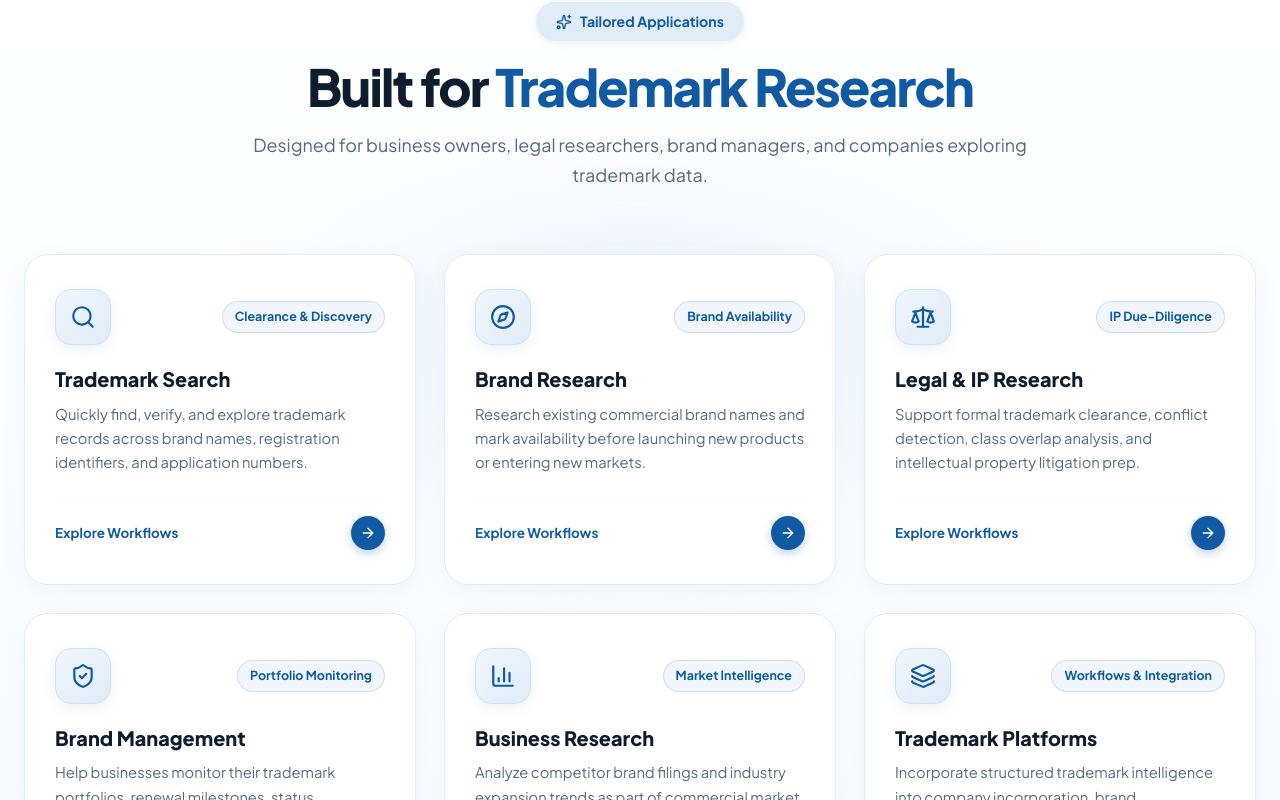
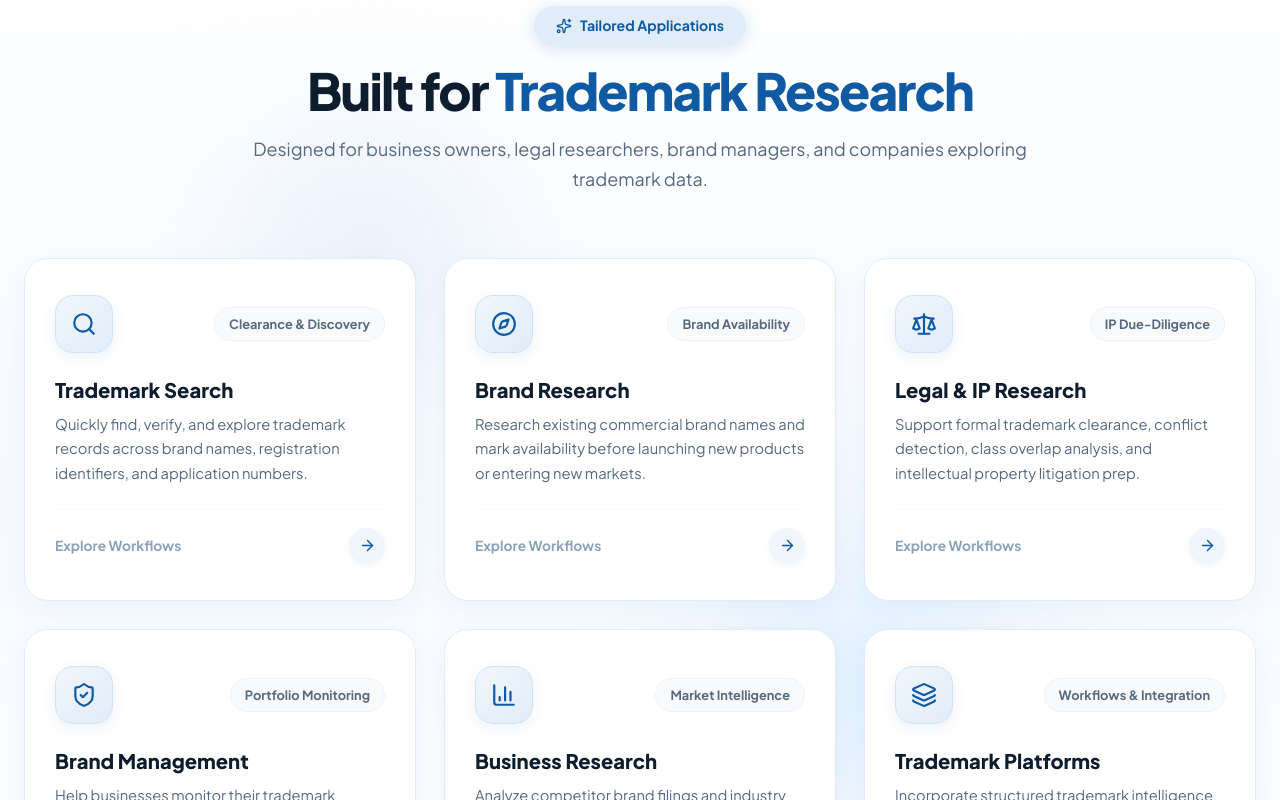
Before and after one commit to abitha340/wty, a React (Vite) app in the folder frontend/: page / in a window 1280 px wide. Shown: the part 5920-6720 px from the top of the page. Built offline with nearby package versions, Linux system fonts and the light colour scheme.

Commit message:
feat: add dynamic ambient orb drifting, card shimmer pass, and spring icon physics to UseCasesSection

```diff
--- a/frontend/src/components/UseCasesSection.jsx
+++ b/frontend/src/components/UseCasesSection.jsx
@@ -1,7 +1,9 @@
-import React from 'react';
-import { Search, Compass, Scale, ShieldCheck, BarChart3, Layers, ArrowRight, Sparkles, CheckCircle2 } from 'lucide-react';
+import React, { useState } from 'react';
+import { Search, Compass, Scale, ShieldCheck, BarChart3, Layers, ArrowRight, Sparkles, Zap, Star } from 'lucide-react';
 
 export default function UseCasesSection({ onNavigateSearch }) {
+  const [hoveredId, setHoveredId] = useState(null);
+
   const useCases = [
     {
       id: 'search',
@@ -9,7 +11,8 @@ export default function UseCasesSection({ onNavigateSearch }) {
       tag: 'Clearance & Discovery',
       desc: 'Quickly find, verify, and explore trademark records across brand names, registration identifiers, and application numbers.',
       icon: Search,
-      sampleQuery: 'NIKE'
+      sampleQuery: 'NIKE',
+      delay: '0s'
     },
     {
       id: 'brand',
@@ -17,7 +20,8 @@ export default function UseCasesSection({ onNavigateSearch }) {
       tag: 'Brand Availability',
       desc: 'Research existing commercial brand names and mark availability before launching new products or entering new markets.',
       icon: Compass,
-      sampleQuery: 'APPLE'
+      sampleQuery: 'APPLE',
+      delay: '0.15s'
     },
     {
       id: 'legal',
@@ -25,7 +29,8 @@ export default function UseCasesSection({ onNavigateSearch }) {
       tag: 'IP Due-Diligence',
       desc: 'Support formal trademark clearance, conflict detection, class overlap analysis, and intellectual property litigation prep.',
       icon: Scale,
-      sampleQuery: 'GOOGLE'
+      sampleQuery: 'GOOGLE',
+      delay: '0.3s'
     },
     {
       id: 'mgmt',
@@ -33,7 +38,8 @@ export default function UseCasesSection({ onNavigateSearch }) {
       tag: 'Portfolio Monitoring',
       desc: 'Help businesses monitor their trademark portfolios, renewal milestones, status transitions, and registered international classes.',
       icon: ShieldCheck,
-      sampleQuery: 'TATA'
+      sampleQuery: 'TATA',
+      delay: '0.45s'
     },
     {
       id: 'business',
@@ -41,7 +47,8 @@ export default function UseCasesSection({ onNavigateSearch }) {
       tag: 'Market Intelligence',
       desc: 'Analyze competitor brand filings and industry expansion trends as part of commercial market research and strategy.',
       icon: BarChart3,
-      sampleQuery: 'SWIGGY'
+      sampleQuery: 'SWIGGY',
+      delay: '0.6s'
     },
     {
       id: 'platforms',
@@ -49,7 +56,8 @@ export default function UseCasesSection({ onNavigateSearch }) {
       tag: 'Workflows & Integration',
       desc: 'Incorporate structured trademark intelligence into company incorporation, brand governance, and naming workflows.',
       icon: Layers,
-      sampleQuery: 'INFOSYS'
+      sampleQuery: 'INFOSYS',
+      delay: '0.75s'
     }
   ];
 
@@ -57,22 +65,37 @@ export default function UseCasesSection({ onNavigateSearch }) {
     <section style={{
       position: 'relative',
       overflow: 'hidden',
-      paddingTop: '96px',
-      paddingBottom: '108px',
-      background: 'linear-gradient(180deg, #ffffff 0%, #f7fbfe 100%)',
+      paddingTop: '100px',
+      paddingBottom: '116px',
+      background: 'linear-gradient(180deg, #ffffff 0%, #f6faff 50%, #ffffff 100%)',
       borderBottom: '1px solid #e1ecf9'
     }}>
 
-      {/* Background Soft Glow Aura */}
+      {/* Dynamic Animated Ambient Background Orbs */}
       <div style={{
         position: 'absolute',
-        top: '20%',
-        left: '50%',
-        transform: 'translateX(-50%)',
-        width: '800px',
+        top: '10%',
+        left: '10%',
+        width: '400px',
         height: '400px',
-        background: 'radial-gradient(ellipse at center, rgba(225, 236, 249, 0.7) 0%, rgba(240, 246, 252, 0.3) 55%, transparent 75%)',
-        filter: 'blur(40px)',
+        borderRadius: '50%',
+        background: 'radial-gradient(circle, rgba(225, 236, 249, 0.8) 0%, rgba(240, 246, 252, 0.2) 60%, transparent 80%)',
+        filter: 'blur(45px)',
+        animation: 'orbFloat1 12s ease-in-out infinite alternate',
+        pointerEvents: 'none',
+        zIndex: 0
+      }} />
+
+      <div style={{
+        position: 'absolute',
+        bottom: '10%',
+        right: '10%',
+        width: '500px',
+        height: '500px',
+        borderRadius: '50%',
+        background: 'radial-gradient(circle, rgba(209, 232, 255, 0.7) 0%, rgba(240, 246, 252, 0.2) 60%, transparent 80%)',
+        filter: 'blur(50px)',
+        animation: 'orbFloat2 14s ease-in-out infinite alternate',
         pointerEvents: 'none',
         zIndex: 0
       }} />
@@ -80,23 +103,24 @@ export default function UseCasesSection({ onNavigateSearch }) {
       <div className="container" style={{ maxWidth: '1360px', margin: '0 auto', padding: '0 24px', position: 'relative', zIndex: 1 }}>
 
         {/* =========================================================================
-            CENTERED SECTION HEADER
+            CENTERED SECTION HEADER WITH ANIMATED BADGE
            ========================================================================= */}
         <div style={{ textAlign: 'center', maxWidth: '820px', margin: '0 auto 64px auto' }}>
 
-          {/* Badge */}
+          {/* Animated Badge */}
           <div style={{ display: 'inline-flex', marginBottom: '16px' }}>
             <div style={{
               display: 'inline-flex',
               alignItems: 'center',
               gap: '8px',
-              padding: '8px 20px',
+              padding: '8px 22px',
               borderRadius: '24px',
               background: '#e1ecf9',
               color: '#0f5aa2',
               fontSize: '0.88rem',
               fontWeight: '700',
-              boxShadow: '0 2px 8px rgba(15, 90, 162, 0.08)'
+              boxShadow: '0 2px 12px rgba(15, 90, 162, 0.1)',
+              animation: 'badgePulse 3s ease-in-out infinite'
             }}>
               <Sparkles size={16} color="#0f5aa2" />
               <span>Tailored Applications</span>
@@ -127,7 +151,7 @@ export default function UseCasesSection({ onNavigateSearch }) {
         </div>
 
         {/* =========================================================================
-            6 USE CASE CARDS GRID (3 COLUMNS x 2 ROWS)
+            6 ANIMATED USE CASE CARDS GRID (3 COLUMNS x 2 ROWS)
            ========================================================================= */}
         <div style={{
           display: 'grid',
@@ -136,69 +160,89 @@ export default function UseCasesSection({ onNavigateSearch }) {
         }}>
           {useCases.map((item) => {
             const IconComp = item.icon;
+            const isHovered = hoveredId === item.id;
+
             return (
               <div
                 key={item.id}
+                onMouseEnter={() => setHoveredId(item.id)}
+                onMouseLeave={() => setHoveredId(null)}
                 onClick={() => onNavigateSearch ? onNavigateSearch(item.sampleQuery) : null}
                 style={{
                   background: '#ffffff',
                   borderRadius: '24px',
-                  padding: '34px 30px',
-                  border: '1.5px solid #e1ecf9',
-                  boxShadow: '0 8px 28px rgba(15, 90, 162, 0.05)',
+                  padding: '36px 30px',
+                  border: isHovered ? '1.5px solid #0f5aa2' : '1.5px solid #e1ecf9',
+                  boxShadow: isHovered
+                    ? '0 22px 50px rgba(15, 90, 162, 0.16), 0 0 20px rgba(15, 90, 162, 0.08)'
+                    : '0 8px 28px rgba(15, 90, 162, 0.05)',
                   display: 'flex',
                   flexDirection: 'column',
                   justifyContent: 'space-between',
-                  minHeight: '270px',
+                  minHeight: '280px',
                   cursor: 'pointer',
                   position: 'relative',
                   overflow: 'hidden',
-                  transition: 'all 0.3s cubic-bezier(0.16, 1, 0.3, 1)'
-                }}
-                onMouseEnter={(e) => {
-                  e.currentTarget.style.transform = 'translateY(-8px)';
-                  e.currentTarget.style.borderColor = '#0f5aa2';
-                  e.currentTarget.style.boxShadow = '0 20px 48px rgba(15, 90, 162, 0.14)';
-                }}
-                onMouseLeave={(e) => {
-                  e.currentTarget.style.transform = 'translateY(0)';
-                  e.currentTarget.style.borderColor = '#e1ecf9';
-                  e.currentTarget.style.boxShadow = '0 8px 28px rgba(15, 90, 162, 0.05)';
+                  transform: isHovered ? 'translateY(-10px) scale(1.015)' : 'translateY(0) scale(1.0)',
+                  transition: 'all 0.35s cubic-bezier(0.16, 1, 0.3, 1)'
                 }}
               >
 
-                {/* Top Row: Dual-Layer Icon on Left & Feature Tag on Right */}
+                {/* Light Shimmer / Streak Effect on Hover */}
+                {isHovered && (
+                  <div style={{
+                    position: 'absolute',
+                    top: 0,
+                    left: '-100%',
+                    width: '50%',
+                    height: '100%',
+                    background: 'linear-gradient(90deg, transparent, rgba(225, 236, 249, 0.4), transparent)',
+                    transform: 'skewX(-25deg)',
+                    animation: 'cardShine 0.8s ease forwards',
+                    pointerEvents: 'none'
+                  }} />
+                )}
+
+                {/* Top Row: Animated Dual-Layer Icon on Left & Feature Tag on Right */}
                 <div style={{
                   display: 'flex',
                   alignItems: 'center',
                   justifyContent: 'space-between',
-                  marginBottom: '22px'
+                  marginBottom: '24px'
                 }}>
 
-                  {/* Dual-Layer Rounded Icon Box */}
+                  {/* Dual-Layer Rounded Icon Box with Hover Physics */}
                   <div style={{
-                    width: '56px',
-                    height: '56px',
-                    borderRadius: '16px',
-                    background: 'linear-gradient(135deg, #f0f6fc 0%, #e1ecf9 100%)',
+                    width: '58px',
+                    height: '58px',
+                    borderRadius: '18px',
+                    background: isHovered
+                      ? 'linear-gradient(135deg, #0f5aa2 0%, #1572c6 100%)'
+                      : 'linear-gradient(135deg, #f0f6fc 0%, #e1ecf9 100%)',
                     display: 'flex',
                     alignItems: 'center',
                     justifyContent: 'center',
-                    border: '1.5px solid #d0e2f5',
-                    boxShadow: '0 4px 14px rgba(15, 90, 162, 0.08)'
+                    border: isHovered ? '1.5px solid #0f5aa2' : '1.5px solid #d0e2f5',
+                    boxShadow: isHovered
+                      ? '0 8px 24px rgba(15, 90, 162, 0.35)'
+                      : '0 4px 14px rgba(15, 90, 162, 0.08)',
+                    transform: isHovered ? 'scale(1.1) rotate(-6deg)' : 'scale(1.0) rotate(0deg)',
+                    transition: 'all 0.3s cubic-bezier(0.34, 1.56, 0.64, 1)'
                   }}>
-                    <IconComp size={26} color="#0f5aa2" />
+                    <IconComp size={26} color={isHovered ? '#ffffff' : '#0f5aa2'} />
                   </div>
 
-                  {/* Feature Tag Pill */}
+                  {/* Feature Tag Pill with Hover Glow */}
                   <span style={{
-                    fontSize: '0.78rem',
+                    fontSize: '0.8rem',
                     fontWeight: '700',
-                    color: '#0f5aa2',
-                    background: '#f0f6fc',
-                    padding: '5px 12px',
+                    color: isHovered ? '#0f5aa2' : '#556980',
+                    background: isHovered ? '#e1ecf9' : '#f8fafc',
+                    padding: '6px 14px',
                     borderRadius: '20px',
-                    border: '1px solid rgba(15, 90, 162, 0.15)'
+                    border: isHovered ? '1px solid #0f5aa2' : '1px solid #eef2f6',
+                    transform: isHovered ? 'scale(1.04)' : 'scale(1.0)',
+                    transition: 'all 0.25s ease'
                   }}>
                     {item.tag}
                   </span>
@@ -208,11 +252,12 @@ export default function UseCasesSection({ onNavigateSearch }) {
                 {/* Middle Content: Title & Description */}
                 <div>
                   <h3 style={{
-                    fontSize: '1.24rem',
+                    fontSize: '1.26rem',
                     fontWeight: '800',
-                    color: '#0d1d2e',
+                    color: isHovered ? '#0f5aa2' : '#0d1d2e',
                     marginBottom: '10px',
-                    lineHeight: 1.25
+                    lineHeight: 1.25,
+                    transition: 'color 0.25s ease'
                   }}>
                     {item.title}
                   </h3>
@@ -227,32 +272,41 @@ export default function UseCasesSection({ onNavigateSearch }) {
                   </p>
                 </div>
 
-                {/* Bottom Row: Action Trigger */}
+                {/* Bottom Row: Animated Action Trigger Bar */}
                 <div style={{
                   display: 'flex',
                   alignItems: 'center',
                   justifyContent: 'space-between',
-                  paddingTop: '16px',
-                  borderTop: '1px solid #f8fafc',
-                  marginTop: 'auto'
+                  paddingTop: '18px',
+                  borderTop: isHovered ? '1px solid #e1ecf9' : '1px solid #f8fafc',
+                  marginTop: 'auto',
+                  transition: 'border-color 0.25s ease'
                 }}>
-                  <span style={{ fontSize: '0.84rem', fontWeight: '700', color: '#0f5aa2' }}>
+                  <span style={{
+                    fontSize: '0.86rem',
+                    fontWeight: '700',
+                    color: isHovered ? '#0f5aa2' : '#8aa2ba',
+                    transition: 'color 0.25s ease'
+                  }}>
                     Explore Workflows
                   </span>
 
                   <div style={{
-                    width: '34px',
-                    height: '34px',
+                    width: '36px',
+                    height: '36px',
                     borderRadius: '50%',
-                    background: '#0f5aa2',
-                    color: '#ffffff',
+                    background: isHovered ? '#0f5aa2' : '#f0f6fc',
+                    color: isHovered ? '#ffffff' : '#0f5aa2',
                     display: 'flex',
                     alignItems: 'center',
                     justifyContent: 'center',
-                    boxShadow: '0 3px 10px rgba(15, 90, 162, 0.28)',
-                    transition: 'transform 0.2s ease'
+                    boxShadow: isHovered
+                      ? '0 4px 14px rgba(15, 90, 162, 0.35)'
+                      : '0 2px 6px rgba(15, 90, 162, 0.06)',
+                    transform: isHovered ? 'translateX(5px) scale(1.08)' : 'translateX(0) scale(1.0)',
+                    transition: 'all 0.25s cubic-bezier(0.34, 1.56, 0.64, 1)'
                   }}>
-                    <ArrowRight size={16} />
+                    <ArrowRight size={17} />
                   </div>
                 </div>
 
@@ -262,6 +316,28 @@ export default function UseCasesSection({ onNavigateSearch }) {
         </div>
 
       </div>
+
+      <style>{`
+        @keyframes orbFloat1 {
+          0% { transform: translate(0px, 0px); }
+          50% { transform: translate(40px, 30px); }
+          100% { transform: translate(-20px, 50px); }
+        }
+        @keyframes orbFloat2 {
+          0% { transform: translate(0px, 0px); }
+          50% { transform: translate(-40px, -30px); }
+          100% { transform: translate(30px, -40px); }
+        }
+        @keyframes badgePulse {
+          0% { box-shadow: 0 2px 8px rgba(15, 90, 162, 0.08); }
+          50% { box-shadow: 0 4px 18px rgba(15, 90, 162, 0.22); }
+          100% { box-shadow: 0 2px 8px rgba(15, 90, 162, 0.08); }
+        }
+        @keyframes cardShine {
+          0% { left: -100%; }
+          100% { left: 200%; }
+        }
+      `}</style>
     </section>
   );
 }
```
